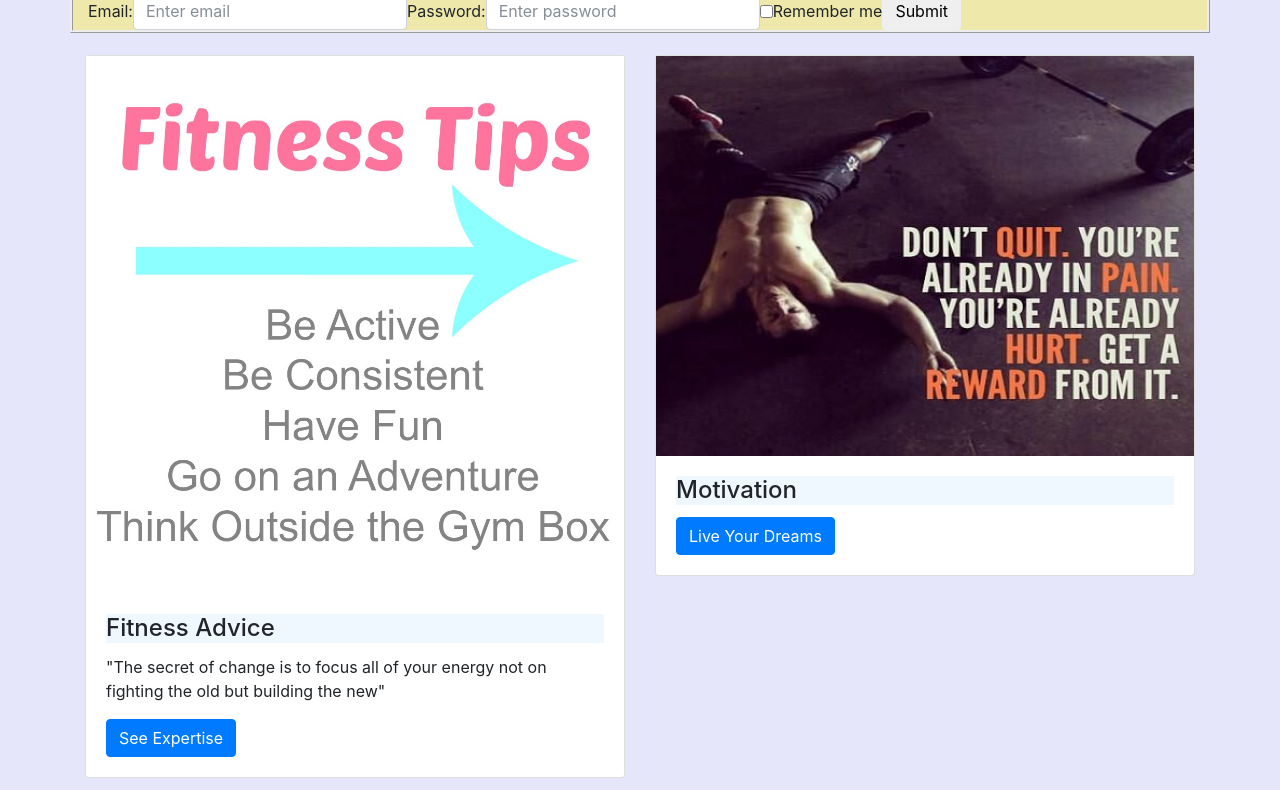
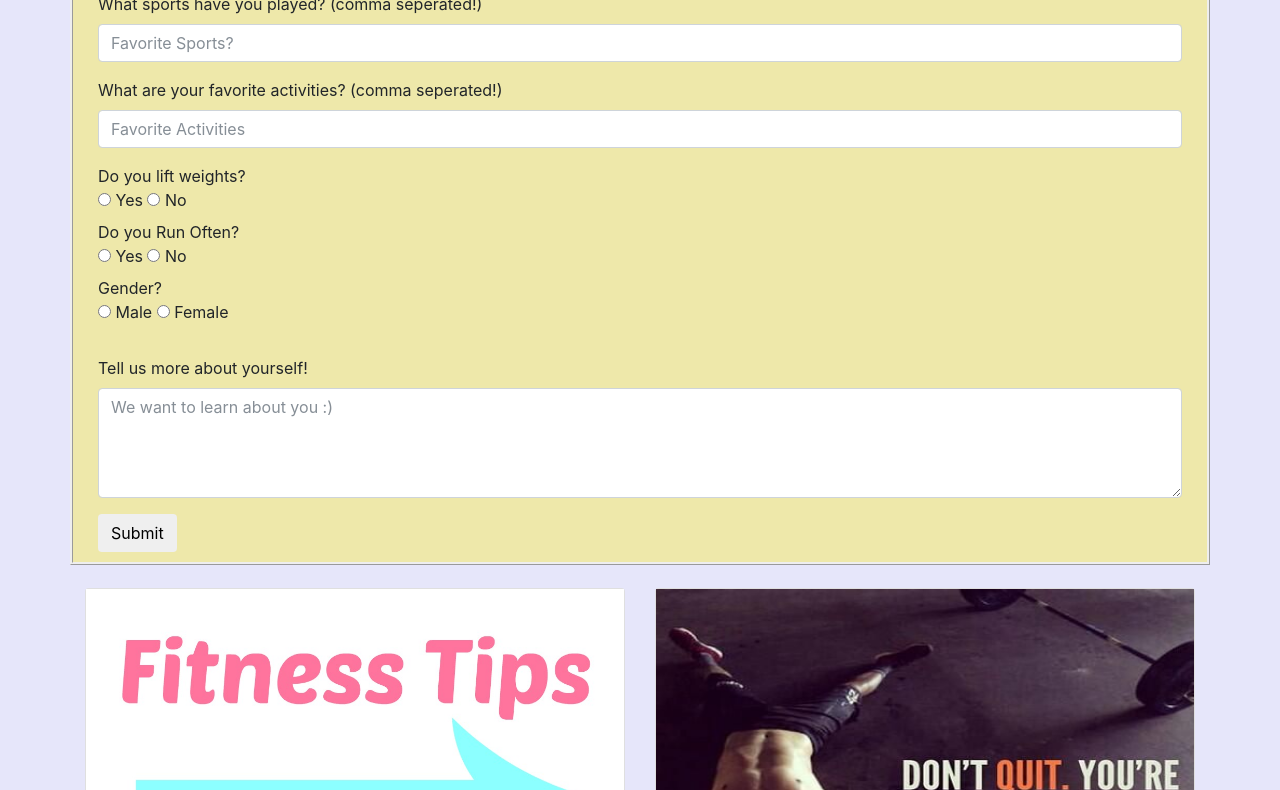
Before and after one commit to Smith-MichaelJ1995/MyFitnessTracker, a website: page jquery-mockup/profile-management.html in a window 1280 px wide. Shown: the part 433-1223 px from the top of the page. Drawn offline with nearby package versions, Linux system fonts and the light colour scheme; no server answers.

Commit message:
Style related changes

```diff
--- a/jquery-mockup/_header.html
+++ b/jquery-mockup/_header.html
@@ -12,7 +12,7 @@
                            <li><a class="nav-item nav-link" id="advice-link" href="./index.html"><b>Advice</b> <span class="sr-only">(current)</span></a></li> -->
                            <li><a class="nav-item nav-link" id="exercise-link" href="./index.html"><b>Home</b> <span class="sr-only">(current)</span></a></li>
                            <li><a class="nav-item nav-link" id="exercise-link" href="./exercise-log.html"><b>Exercise Log</b> <span class="sr-only">(current)</span></a></li>
-                           <li><a class="nav-item nav-link" id="food-link" href="./food-intake.html"><b>Food Intake</b></a></li>
+                          <!-- <li><a class="nav-item nav-link" id="food-link" href="./food-intake.html"><b>Food Intake</b></a></li> -->
                            <li><a class="nav-item nav-link" id="profile-link" href="./profile-management.html"><b>Profile Management</b></a></li>
                            <li><a class="nav-item nav-link" id="login-link" href="./signup-login.html"><b>Log In/Sign Up</b></a></li>
                         </ul>
--- a/jquery-mockup/profile-management.html
+++ b/jquery-mockup/profile-management.html
@@ -27,23 +27,37 @@
                </div>
                <div class="row registration-form-rows">
                    <div class="col-md-12">
-                        <h1 align="center">Configure Your Profile:</h1>
-                        <form class="form-inline" action="/action_page.php">
+                        <h2 align="center">Configure Your Profile:</h2>
+                        <form action="#" style="padding:10px;">
                             <div class="form-group">
-                              <label for="email">Email:</label>
-                              <input type="email" class="form-control" id="email" placeholder="Enter email" name="email">
+                              <label for="sports">What sports have you played? (comma seperated!) </label>
+                              <input type="sports" class="form-control" id="sports" placeholder="Favorite Sports?" name="sports">
                             </div>
                             <div class="form-group">
-                              <label for="pwd">Password:</label>
-                              <input type="password" class="form-control" id="pwd" placeholder="Enter password" name="pwd">
+                              <label for="activ">What are your favorite activities? (comma seperated!) </label>
+                              <input type="activ" class="form-control" id="activ" placeholder="Favorite Activities" name="activities">
+                            </div>
+                            <div class="radio">
+                                    <label>Do you lift weights?<br><input type="radio" name="weights" value="Yes"> Yes
+                                      <input type="radio" name="gender" value="No"> No<br></label>
+                            </div>
+                            <div class="radio">
+                                    <label>Do you Run Often?<br><input type="radio" name="run" value="Yes"> Yes
+                                      <input type="radio" name="run" value="No"> No<br></label>
+                            </div>
+                            <div class="radio">
+                              <label>Gender?<br><input type="radio" name="gender" value="male"> Male
+                                <input type="radio" name="gender" value="female"> Female<br></label>
                             </div>
                             <br>
-                            <div class="checkbox">
-                              <label><input type="checkbox" name="remember"> Remember me</label>
-                            </div>
+                            <div class="form-group">
+                            <label for="">Tell us more about yourself!</label>
+                            <textarea type="textarea" rows="4" cols="50" class="form-control" id="sports" placeholder="We want to learn about you :)" name="textarea"></textarea>
+                          </div>
                             <button type="submit" class="btn btn-default">Submit</button>
                         </form>
                   </div>
+
              </div>
              <div class="row" style="padding-top:2%;">
                     <div class="col-sm-6">
@@ -62,6 +76,8 @@
                            <img src="img\motivation2.jpg" style="width:100%; height:400px;">
                            <div class="card-body">
                                 <h4 class="card-title">Motivation</h4>
+                                <p class="card-text">In order to stick to your goals, you must be motivated! You must have a clear and compelling
+                                vision for yourself if you want to perserve when times are tough.</p>
                                 <a href="#" class="btn btn-primary">Live Your Dreams</a>
                           </div>
                         </div>
```
Also changed, not shown: jquery-mockup/index.html (+3 -3 lines), 1 other file.
